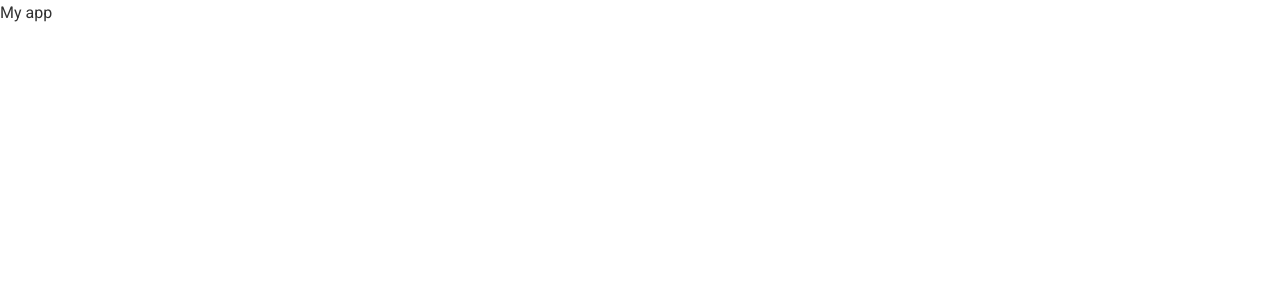
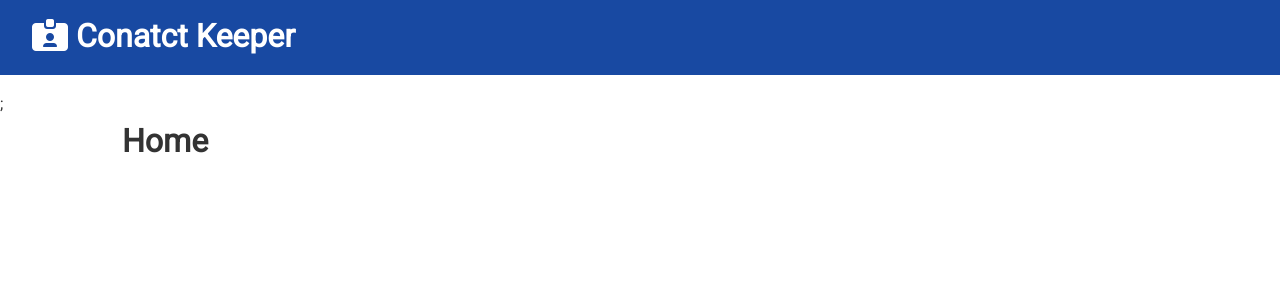
Before and after one commit to siddharthshah23/MERN-Stack-contact-keeper, a React (Create React App) app in the folder client/: page / in a window 1280 px wide. Shown: the top 300 px of the page. Built offline with nearby package versions, Linux system fonts and the light colour scheme.

Commit message:
Added navbar

```diff
--- a/client/src/App.js
+++ b/client/src/App.js
@@ -1,8 +1,24 @@
-import React from "react";
+import React, { Fragment } from "react";
+import { BrowserRouter as Router, Route, Switch } from "react-router-dom";
 import "./App.css";
+import Navbar from "./components/layout/Navbar";
+import Home from "./components/pages/Home";
+import About from "./components/pages/About";
 
 const App = () => {
-  return <div className="App">My app</div>;
+  return (
+    <Router>
+      <Fragment>
+        <Navbar />;
+        <div className="container">
+          <Switch>
+            <Route exact path="/" component={Home}></Route>
+            <Route exact path="/about" component={About}></Route>
+          </Switch>
+        </div>
+      </Fragment>
+    </Router>
+  );
 };
 
 export default App;
--- /dev/null
+++ b/client/src/components/layout/Navbar.js
@@ -0,0 +1,15 @@
+import React from "react";
+const Navbar = ({ title, icon }) => {
+  return (
+    <div className="navbar bg-primary">
+      <h1>
+        <i className={icon} /> {title}
+      </h1>
+    </div>
+  );
+};
+Navbar.defaultProps = {
+  title: "Conatct Keeper",
+  icon: "fas fa-id-card-alt",
+};
+export default Navbar;
--- /dev/null
+++ b/client/src/components/pages/About.js
@@ -0,0 +1,11 @@
+import React from "react";
+
+const About = () => {
+  return (
+    <div>
+      <h1>About</h1>
+    </div>
+  );
+};
+
+export default About;
--- /dev/null
+++ b/client/src/components/pages/Home.js
@@ -0,0 +1,10 @@
+import React from "react";
+
+const Home = () => {
+  return (
+    <div>
+      <h1>Home</h1>
+    </div>
+  );
+};
+export default Home;
```
